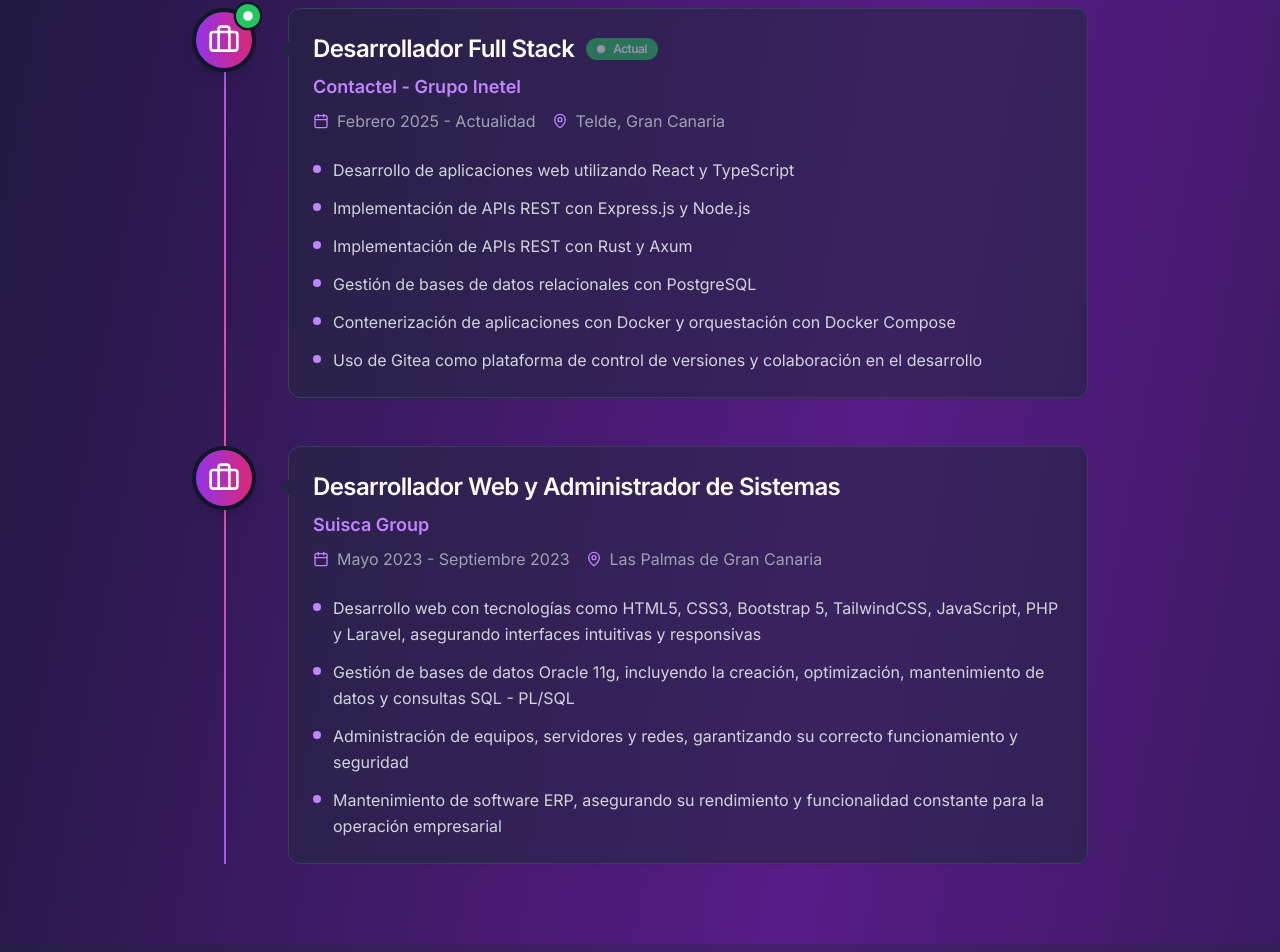
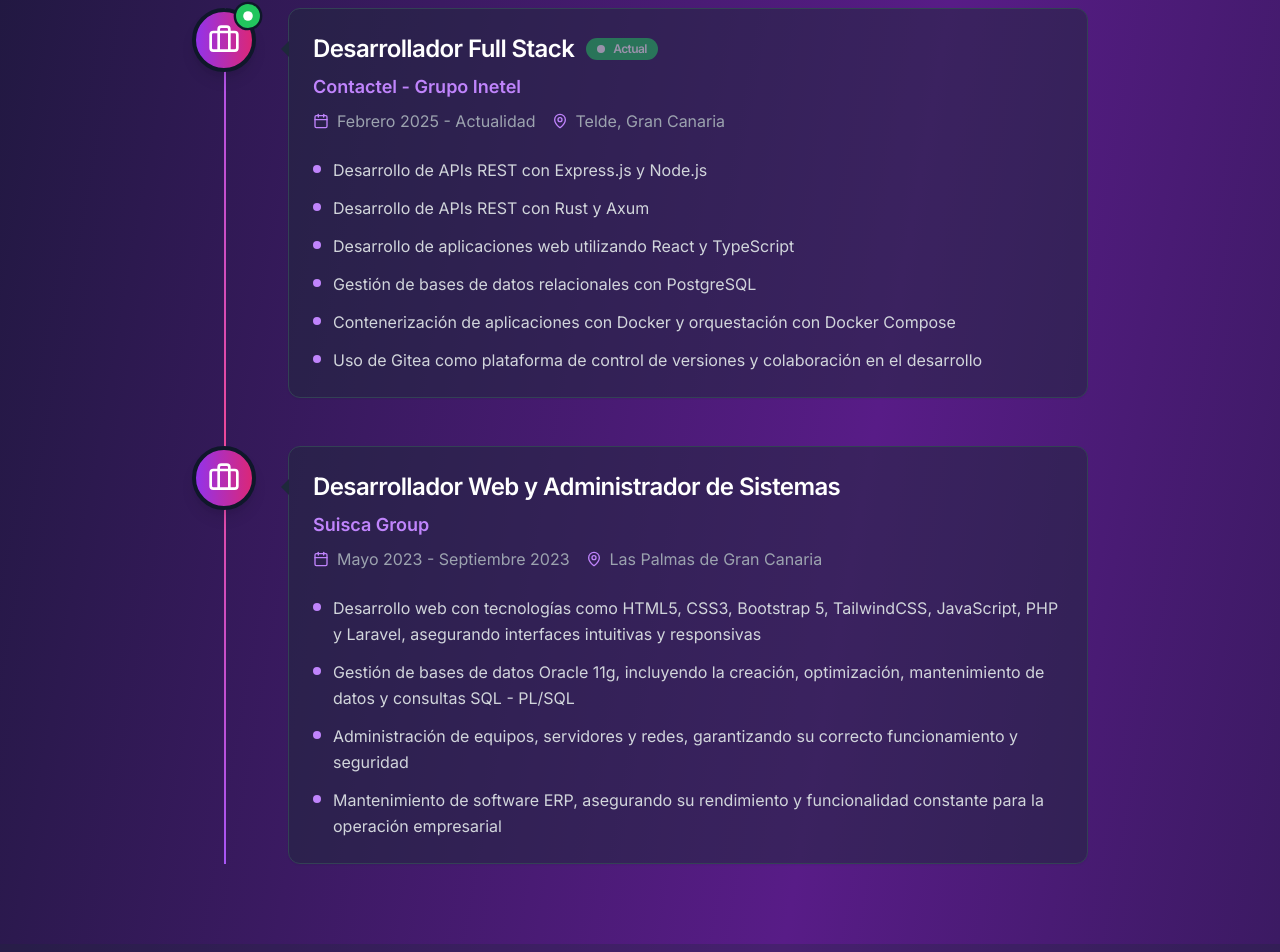
Before and after one commit to psuarezdev/websites, a Next.js app: page /porfolio in a window 1280 px wide. Shown: the part 1852-2804 px from the top of the page. Built offline with nearby package versions, Linux system fonts and the light colour scheme.

Commit message:
Update page.tsx

```diff
--- a/src/app/porfolio/page.tsx
+++ b/src/app/porfolio/page.tsx
@@ -106,9 +106,9 @@ const experience = [
     period: 'Febrero 2025 - Actualidad',
     location: 'Telde, Gran Canaria',
     description: [
+      'Desarrollo de APIs REST con Express.js y Node.js',
+      'Desarrollo de APIs REST con Rust y Axum',
       'Desarrollo de aplicaciones web utilizando React y TypeScript',
-      'Implementación de APIs REST con Express.js y Node.js',
-      'Implementación de APIs REST con Rust y Axum',
       'Gestión de bases de datos relacionales con PostgreSQL',
       'Contenerización de aplicaciones con Docker y orquestación con Docker Compose',
       'Uso de Gitea como plataforma de control de versiones y colaboración en el desarrollo'
```
